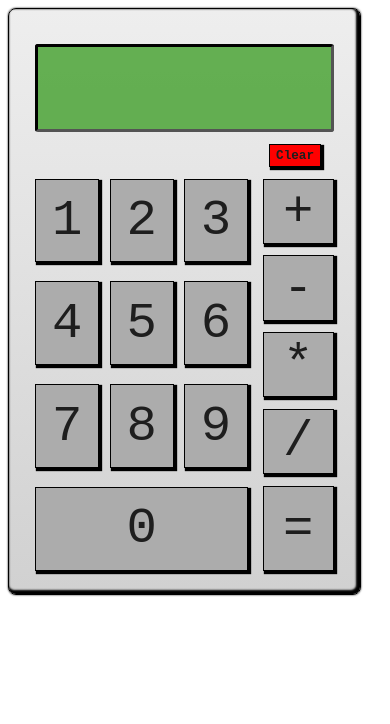
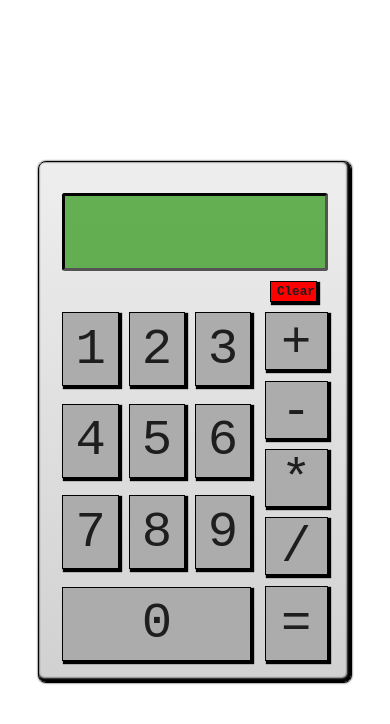
Before and after one commit to SanteriP/odin-calculator, a plain HTML site: page index.html in a window 390 px wide. Drawn offline with Linux system fonts and the light colour scheme.

Commit message:
Fix (some) responsivity

```diff
--- a/styles.css
+++ b/styles.css
@@ -1,13 +1,19 @@
+body {
+    display: flex;
+    justify-content: center;
+    align-items: center;
+    height: 98vh;
+    overflow: hidden;
+}
+
 #frame {
     display: flex;
     flex-direction: column;
     align-items: center;
     gap: 2%;
-    height: auto;
     max-height: 80vh;
+    max-width: 80vw;
     aspect-ratio: 6 / 10;
-    width: auto;
-    max-width: 90vw;
     border: 1px solid black;
     border-radius: 8px;
     box-shadow: black -2px -2px 2px 2px inset,
@@ -95,9 +101,11 @@ button:hover {
 #operators > button {
     flex: 1;
     flex-basis: 20%;
+    min-height: 0;
 }
 
 #operators > .equals {
     flex: 1;
     flex-basis: 26%;
+    min-height: 0;
 }
```
